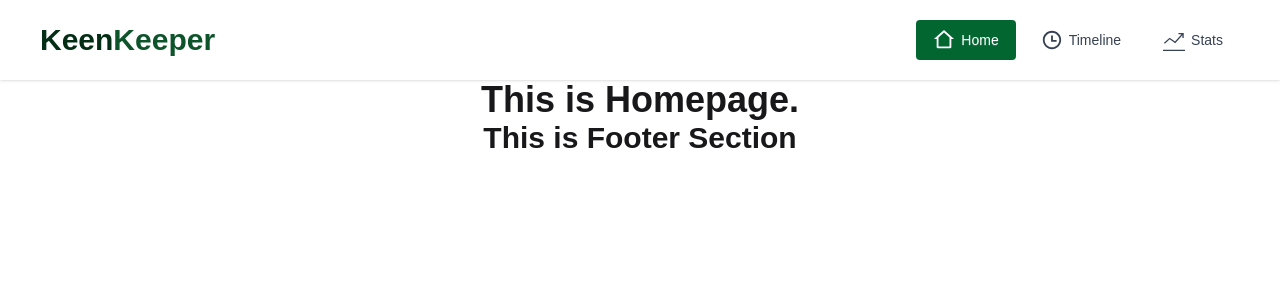
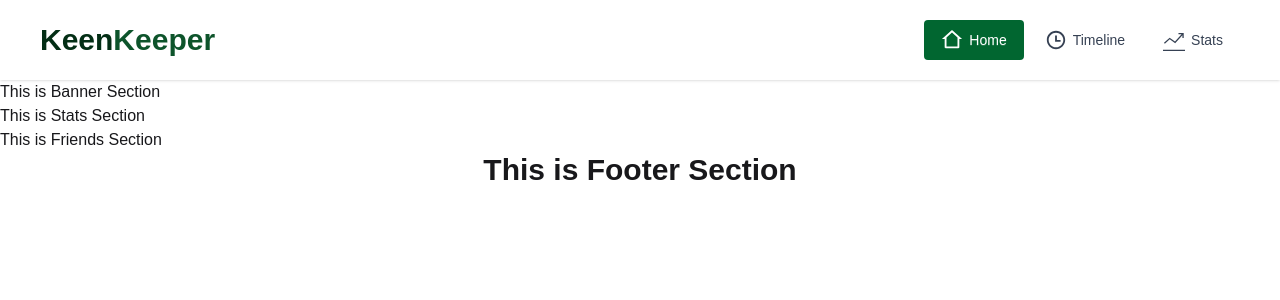
Before and after one commit to takebul/keen-keeper, a React (Vite) app: page / in a window 1280 px wide. Shown: the top 300 px of the page. Built offline with nearby package versions, Linux system fonts and the light colour scheme.

Commit message:
keen-keeper project structure fiexed

```diff
--- /dev/null
+++ b/src/components/homepage/Banner.jsx
@@ -0,0 +1,11 @@
+import React from "react";
+
+const Banner = () => {
+  return (
+    <div>
+      <h2>This is Banner Section</h2>
+    </div>
+  );
+};
+
+export default Banner;
--- /dev/null
+++ b/src/components/homepage/Friends.jsx
@@ -0,0 +1,11 @@
+import React from "react";
+
+const Friends = () => {
+  return (
+    <div>
+      <h2>This is Friends Section</h2>
+    </div>
+  );
+};
+
+export default Friends;
--- /dev/null
+++ b/src/components/homepage/Stats.jsx
@@ -0,0 +1,11 @@
+import React from "react";
+
+const Stats = () => {
+  return (
+    <div>
+      <h2>This is Stats Section</h2>
+    </div>
+  );
+};
+
+export default Stats;
--- a/src/pages/homepage/Homepage.jsx
+++ b/src/pages/homepage/Homepage.jsx
@@ -1,9 +1,14 @@
 import React from "react";
+import Banner from "../../components/homepage/Banner";
+import Stats from "../../components/homepage/Stats";
+import Friends from "../../components/homepage/Friends";
 
 const Homepage = () => {
   return (
     <div>
-      <h2 className="text-4xl font-bold text-center">This is Homepage.</h2>
+      <Banner />
+      <Stats />
+      <Friends />
     </div>
   );
 };
--- /dev/null
+++ b/src/pages/stats/Stats.jsx
@@ -0,0 +1,11 @@
+import React from "react";
+
+const Stats = () => {
+  return (
+    <div>
+      <h2>This is Stats Section</h2>
+    </div>
+  );
+};
+
+export default Stats;
--- /dev/null
+++ b/src/pages/timeline/Timeline.jsx
@@ -0,0 +1,11 @@
+import React from "react";
+
+const Timeline = () => {
+  return (
+    <div>
+      <h2>This is Timeline Section</h2>
+    </div>
+  );
+};
+
+export default Timeline;
--- a/src/shared/Navbar.jsx
+++ b/src/shared/Navbar.jsx
@@ -11,7 +11,7 @@ const Navbar = () => {
         <span className="font-extrabold text-3xl text-green-950">Keen</span>
         <span className="font-semibold text-3xl text-green-900">Keeper</span>
       </div>
-      <div className="flex gap-2">
+      <div className="flex gap-1">
         <MyNavLink className={"text-sm"} to={"/"}>
           <RiHome2Line size={22} /> Home
         </MyNavLink>
```
Also changed, not shown: src/router/Routes.jsx (+10 -0 lines).
